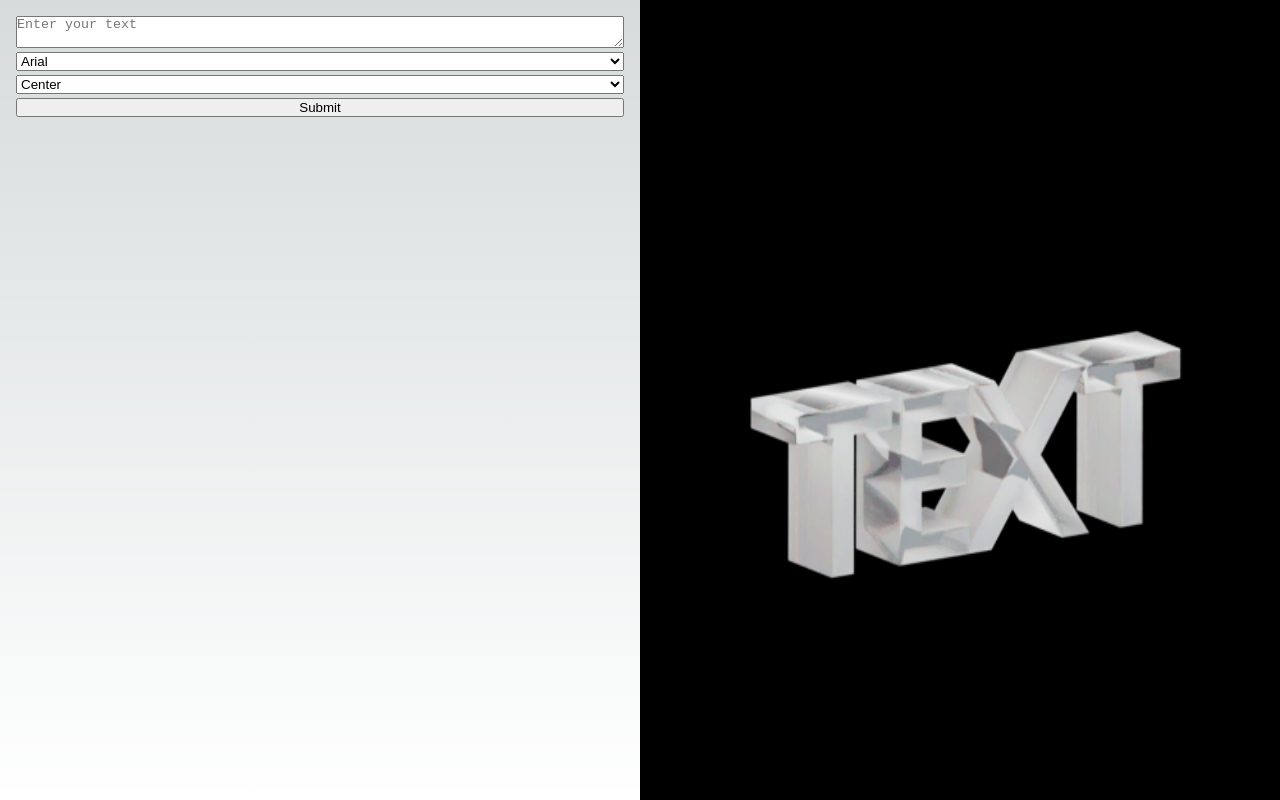
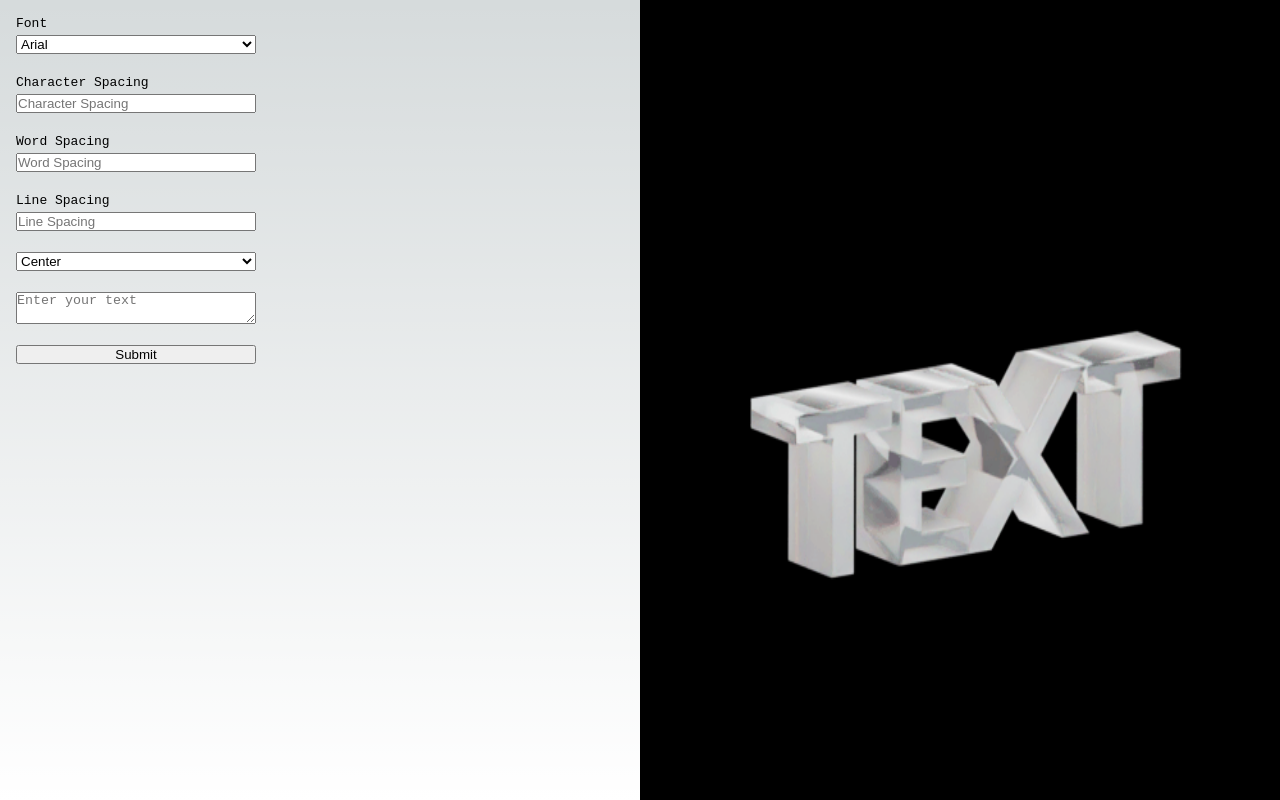
Before and after one commit to gridaco/The-Bundle, a Next.js app in the folder web/: page /templates/1 in a window 1280 px wide. Built offline with nearby package versions, Linux system fonts and the light colour scheme.

Commit message:
update form

```diff
--- a/web/pages/templates/[id].tsx
+++ b/web/pages/templates/[id].tsx
@@ -4,7 +4,7 @@ import styled from "@emotion/styled";
 import Image from "next/image";
 import Axios from "axios";
 
-export default function T1() {
+export default function T1({ id }: { id: string }) {
   const [preview, setPreview] = React.useState<string>(
     "/preview/baked-001/TEXT-b.gif"
   );
@@ -42,6 +42,50 @@ export default function T1() {
               });
             }}
           >
+            <section>
+              <label htmlFor="font">Font</label>
+              <select name="font" id="font">
+                <option value="Arial">Arial</option>
+                <option value="Times New Roman">Times New Roman</option>
+                <option value="Courier New">Courier New</option>
+              </select>
+            </section>
+            {/* Paragraph */}
+            <section>
+              <label htmlFor="character_spacing">Character Spacing</label>
+              <input
+                id="character_spacing"
+                name="character_spacing"
+                type="number"
+                placeholder="Character Spacing"
+              />
+            </section>
+
+            <section>
+              <label htmlFor="word_spacing">Word Spacing</label>
+              <input
+                id="word_spacing"
+                name="word_spacing"
+                type="number"
+                placeholder="Word Spacing"
+              />
+            </section>
+
+            <section>
+              <label htmlFor="line_spacing">Line Spacing</label>
+              <input
+                id="line_spacing"
+                name="line_spacing"
+                type="number"
+                placeholder="Line Spacing"
+              />
+            </section>
+
+            <select name="align_x" id="align_x" defaultValue="CENTER">
+              <option value="LEFT">Left</option>
+              <option value="CENTER">Center</option>
+              <option value="RIGHT">Right</option>
+            </select>
             <textarea
               id="text"
               placeholder="Enter your text"
@@ -52,16 +96,6 @@ export default function T1() {
                 }
               }}
             />
-            <select name="font" id="font">
-              <option value="Arial">Arial</option>
-              <option value="Times New Roman">Times New Roman</option>
-              <option value="Courier New">Courier New</option>
-            </select>
-            <select name="align_x" id="align_x" defaultValue="CENTER">
-              <option value="LEFT">Left</option>
-              <option value="CENTER">Center</option>
-              <option value="RIGHT">Right</option>
-            </select>
             <button type="submit">Submit</button>
           </form>
         </div>
@@ -98,8 +132,24 @@ const Main = styled.main`
   }
 
   form {
+    font-family: monospace;
+    max-width: 240px;
     display: flex;
     flex-direction: column;
-    gap: 4px;
+    gap: 21px;
+
+    section {
+      display: flex;
+      flex-direction: column;
+      gap: 4px;
+    }
   }
 `;
+
+export async function getStaticProps(context) {
+  return {
+    props: {
+      id: context.params.id,
+    },
+  };
+}
```
